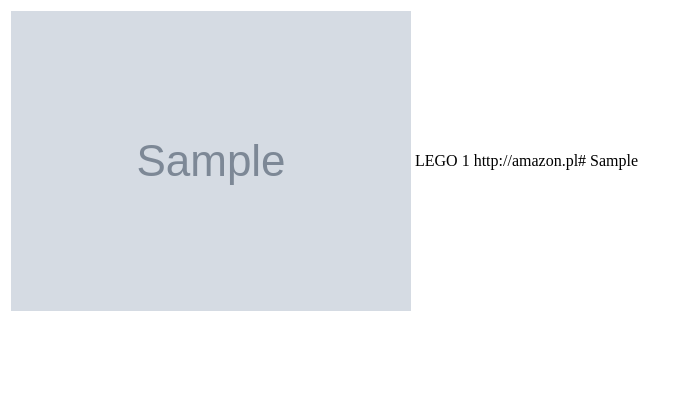
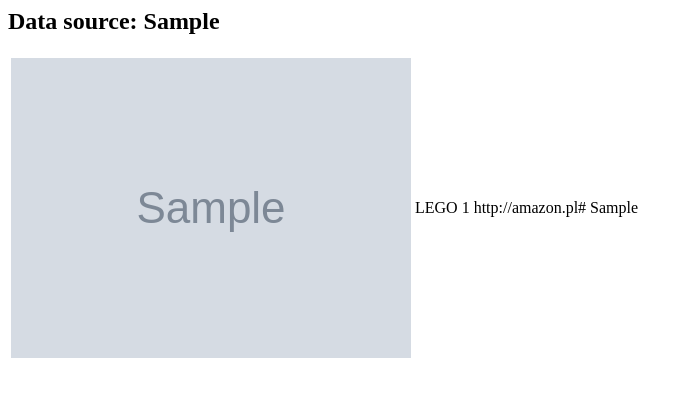
Before and after one commit to nervuzz/amazon-scraper, a Flask app: template templates/show.jinja2 in a window 1280 px wide. Shown: the top 397 px of the page, without its empty margins (0-691 px from the left). Run offline with Flask 2, Linux system fonts and the light colour scheme; the template is opened without the code that fills it: most values are stand-ins (such as "Sample title", 1, 10 or a date in 2020); grey boxes marked "Sample" are stand-in pictures.

Commit message:
The webapp still works after promotion is over

```diff
--- a/app.py
+++ b/app.py
@@ -1,10 +1,8 @@
-import re
-
 import orjson
 import requests
 from flask import Flask, render_template
 
-from models import LegoSet, StoreItems
+from models import StoreItems
 
 app = Flask(__name__)
 
@@ -28,22 +26,22 @@ def three_for_two():
         cookies=cookies
     )
 
-    asobj = orjson.loads(response.content)
-
-    product_list = asobj['viewModels']['PRODUCT_INFO_LIST']
+    try:
+        asobj = orjson.loads(response.content)
+    except orjson.JSONDecodeError:
+        with open(r"static/example_response.json", "r") as fh:
+            asobj = orjson.loads(fh.read())
+        data_source = "EXAMPLE"
+    finally:
+        product_list = asobj["viewModels"]["PRODUCT_INFO_LIST"]
 
     store_items = StoreItems()
+    store_items.from_product_list(product_list)
 
-    for product in product_list:
-        LS = LegoSet(**product)
-        s = re.search(r"(\d{4,6})", LS.title)
-        LS.setNumber = s.group() if s else "unknown"
-        store_items.items.append(LS)
-
-    # return jsonify(store_items.dict()), 200
     return render_template(
         "show.jinja2",
-        items=store_items.items
+        items=store_items.items,
+        data_source=data_source
     )
 
 
--- a/templates/show.jinja2
+++ b/templates/show.jinja2
@@ -1,10 +1,11 @@
+<h2>Data source: <b>{{ data_source }}</b></h2>
 <table>
 {% for item in items %}
-<TR>
-  <TD class="c1"><IMG src="{{ item.imgURL }}"></TD>
-  <TD class="c5"><SPAN>LEGO {{ item.setNumber }}</SPAN></TD>
-  <TD class="c3">http://amazon.pl{{ item.detailPageLink }}</TD>
-  <TD class="c4"><SPAN>{{ item.priceInfo.priceToPay.displayString }}</SPAN></TD>
-</TR>
+<tr>
+  <td><img src="{{ item.imgURL }}"></td>
+  <td><span>LEGO {{ item.setNumber }}</span></td>
+  <td>http://amazon.pl{{ item.detailPageLink }}</td>
+  <td><span>{{ item.priceInfo.priceToPay.displayString }}</span></td>
+</tr>
 {% endfor %}
 </table>
```
